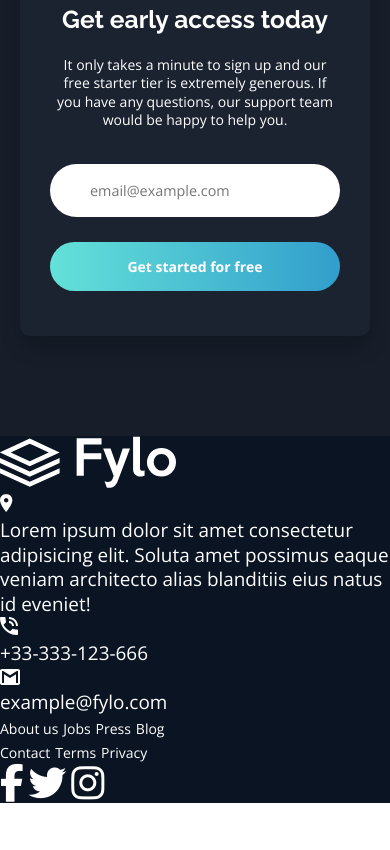
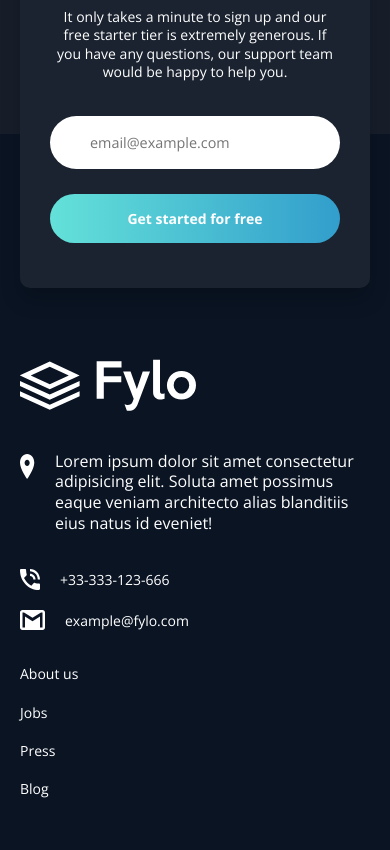
Before and after one commit to MarioG8/Fylo-Landing-Page, a plain HTML site: page index.html in a window 390 px wide. Shown: the part 3620-4470 px from the top of the page. Before the commit the page ends 4423 px from the top, so only its background shows below. Drawn offline with nearby package versions, Linux system fonts and the light colour scheme.

Commit message:
Footer, responsivness, End of working

```diff
--- a/index.html
+++ b/index.html
@@ -1,5 +1,6 @@
 <!DOCTYPE html>
 <html lang="en">
+
 <head>
     <meta charset="UTF-8">
     <meta name="viewport" content="width=device-width, initial-scale=1.0">
@@ -7,11 +8,13 @@
     <title>FEM Fylo Dark Landing Page</title>
 
     <!-- Fonts -->
-    <link href="https://fonts.googleapis.com/css?family=Open+Sans:400,700|Raleway:400,700&display=swap" rel="stylesheet">
+    <link href="https://fonts.googleapis.com/css?family=Open+Sans:400,700|Raleway:400,700&display=swap"
+        rel="stylesheet">
 
     <link rel="stylesheet" href="/css/main.css">
 
 </head>
+
 <body>
 
     <header>
@@ -27,7 +30,7 @@
         <div class="container">
             <img src="/img/illustration-intro.png" alt="">
             <h1>All your files in one secure location, accessible anywhere.</h1>
-        <p>Fylo stores all your most important files in one secure location.    Access them wherever
+            <p>Fylo stores all your most important files in one secure location. Access them wherever
                 you need, share and collaborate with friends family, and co-workers
             </p>
             <button class="button--large">Get Started</button>
@@ -46,7 +49,8 @@
                     Access your files, anywhere
                 </div>
                 <div class="feature-desc">
-                        The ability to use a smartphone, tablet, or computer to access your account means your files follow you everywhere.
+                    The ability to use a smartphone, tablet, or computer to access your account means your files follow
+                    you everywhere.
                 </div>
             </div>
             <div class="feature">
@@ -57,7 +61,8 @@
                     Security you can trust
                 </div>
                 <div class="feature-desc">
-                        2-factor authentications and user-controlled encryption are just a couple of the security features we allow to help secure your files.
+                    2-factor authentications and user-controlled encryption are just a couple of the security features
+                    we allow to help secure your files.
                 </div>
             </div>
             <div class="feature">
@@ -80,7 +85,8 @@
                     Store any type of file
                 </div>
                 <div class="feature-desc">
-                        Whether you're sharing holidays photos or work documents, Fylo has you covered allowing for all file types to be securely stored and shared.
+                    Whether you're sharing holidays photos or work documents, Fylo has you covered allowing for all file
+                    types to be securely stored and shared.
                 </div>
             </div>
 
@@ -95,10 +101,12 @@
             <div class="productive__txt">
                 <h2 class="large">Stay productive, wherever you are</h2>
                 <p>
-                    Never let location be an issue when accessing your files. Fylo has you covered for all of your file storage needs.
+                    Never let location be an issue when accessing your files. Fylo has you covered for all of your file
+                    storage needs.
                 </p>
                 <p>
-                    Securely share files and folders with friends, family and colleagues for live collaboration. No email attachments required.
+                    Securely share files and folders with friends, family and colleagues for live collaboration. No
+                    email attachments required.
                 </p>
                 <a href="#">See how Fylo works</a>
             </div>
@@ -110,7 +118,8 @@
 
             <div class="quote">
                 <div class="quote__txt">
-                    Fylo has improved our team productivity by an order of magnitude. Since making the switch our team has become a well-oiled collaboration machine.
+                    Fylo has improved our team productivity by an order of magnitude. Since making the switch our team
+                    has become a well-oiled collaboration machine.
                 </div>
                 <div class="quote__author">
                     <div class="quote__author-img">
@@ -123,7 +132,8 @@
 
             <div class="quote">
                 <div class="quote__txt">
-                    Fylo has improved our team productivity by an order of magnitude. Since making the switch our team has become a well-oiled collaboration machine.
+                    Fylo has improved our team productivity by an order of magnitude. Since making the switch our team
+                    has become a well-oiled collaboration machine.
                 </div>
                 <div class="quote__author">
                     <div class="quote__author-img">
@@ -136,7 +146,8 @@
 
             <div class="quote">
                 <div class="quote__txt">
-                    Fylo has improved our team productivity by an order of magnitude. Since making the switch our team has become a well-oiled collaboration machine.
+                    Fylo has improved our team productivity by an order of magnitude. Since making the switch our team
+                    has become a well-oiled collaboration machine.
                 </div>
                 <div class="quote__author">
                     <div class="quote__author-img">
@@ -155,7 +166,8 @@
             <div class="signup__block">
                 <h2 class="small">Get early access today</h2>
                 <p>
-                    It only takes a minute to sign up and our free starter tier is extremely generous. If you have any questions, our support team would be happy to help you.
+                    It only takes a minute to sign up and our free starter tier is extremely generous. If you have any
+                    questions, our support team would be happy to help you.
                 </p>
                 <form class="signup__form">
                     <input type="email" name="email" id="email" placeholder="email@example.com">
@@ -166,23 +178,25 @@
     </section>
 
     <footer class="footer">
+        <div class="container">
             <div class="footer__logo">
                 <img src="/img/logo.svg" alt="Fylo Logo">
             </div>
             <div class="footer__address">
                 <img src="/img/icon-location.svg" alt="Map icon">
                 <div class="address">
-                Lorem ipsum dolor sit amet consectetur adipisicing elit. Soluta amet possimus eaque veniam architecto alias blanditiis eius natus id eveniet!
+                    Lorem ipsum dolor sit amet consectetur adipisicing elit. Soluta amet possimus eaque veniam
+                    architecto alias blanditiis eius natus id eveniet!
                 </div>
             </div>
             <div class="footer__contact">
                 <div class="footer__contact-phone">
                     <img src="/img/icon-phone.svg" alt="Phone icon">
-                <div class="phone"><a href="tel:+33-333-123-666"></a>+33-333-123-666</div>
+                    <div class="phone"><a href="tel:+33-333-123-666">+33-333-123-666</a></div>
                 </div>
                 <div class="footer__contact-email">
                     <img src="/img/icon-email.svg" alt="Phone icon">
-                <div class="email"><a href="mailto:example@fylo.com"></a>example@fylo.com</div>
+                    <div class="email"><a href="mailto:example@fylo.com">example@fylo.com</a></div>
                 </div>
             </div>
             <div class="footer__links1">
@@ -197,12 +211,14 @@
                 <a href="#">Privacy</a>
             </div>
             <div class="footer__social">
-            <i class="fab fa-facebook-f"></i>
-            <i class="fab fa-twitter"></i>
-            <i class="fab fa-instagram"></i>
+                <a href="#"><i class="fab fa-facebook-f"></i></a>
+                <a href="#"><i class="fab fa-twitter"></i></a>
+                <a href="#"><i class="fab fa-instagram"></i></a>
+            </div>
         </div>
     </footer>
 
     <script src="https://kit.fontawesome.com/6daa1d6b67.js" crossorigin="anonymous"></script>
 </body>
+
 </html>
--- a/scss/_footer.scss
+++ b/scss/_footer.scss
@@ -1,15 +1,34 @@
 .footer {
     background-color: $footerBg;
-    display: grid;
-    grid-template-columns: 1fr;
-    grid-template-areas: "logo" "address" "contact" "links1" "links2" "social";
+    font-size: 1rem;
+    padding-top: 200px;
 
+    a:hover {
+        text-decoration: underline;
+        cursor: pointer;
+    }
 
+    .container{
+        display: grid;
+        row-gap: 35px;
+        column-gap: 0px;
+        grid-template-columns: 1fr;
+        grid-template-areas: "logo" "address" "contact" "links1" "links2" "social";
+
+    @include breakpoint(medium) {
+        column-gap: 25px;
+    }
     @include breakpoint(large) {
-        grid-template-columns: 2fr repeat(4, 1fr);
-        grid-template-rows: repeat(2, 1fr);
+        column-gap: 35px;
+        grid-template-columns: 3fr 2fr 2fr 2fr auto;
+        grid-template-rows: 60px 1fr;
         grid-template-areas: "logo logo logo logo logo"
                             "address contact links1 links2 social";
+    }
+
+    @include breakpoint(xlarge) {
+        column-gap: 60px;
+    }
     }
 
     &__logo {
@@ -21,33 +40,89 @@
     }
     &__address {
         grid-area: address;
+        display: flex;
+
+        img {
+            flex: 0 0 10px;
+            margin-right: 20px;
+            margin-top: 3px;
+            width: 15px;
+            height: 25px;
+        }
 
     }
     &__contact {
         grid-area: contact;
+
+        @include breakpoint(large) {
+            justify-self: right;
+        }
+
+        a {
+            font-size: 0.875rem;
+        }
+
+        &-phone,
+        &-email {
+            display: flex;
+        }
+
         &-phone {
+            margin-bottom: 20px;
+        }
 
+        &-phone img {
+            width: 20px;
+            margin-right: 20px;
         }
-        &-email {
 
+        &-email img {
+            width: 25px;
+            margin-right: 20px;
         }
+
 
     }
 
     &__links1,
     &__links2 {
 
+        a {
+            display: block;
+            margin-bottom: 20px;
+        }
     }
+
     &__links1 {
         grid-area: links1;
+
+        @include breakpoint(large) {
+            justify-self: right;
+        }
+
     }
+
     &__links2 {
         grid-area: links2;
     }
+
     &__social {
         grid-area: social;
+        justify-self: center;
+
+        @include breakpoint(medium) {
+            justify-self: start;
+        }
+
         i {
             font-size: 2em;
+            padding: 10px;
+            margin-right: 16px;
+            transition: all 200ms ease-in-out;
+
+            &:hover {
+                color: rgba($ctaBlue, 0.9);
+            }
         }
     }
 }
--- a/scss/_quote.scss
+++ b/scss/_quote.scss
@@ -1,4 +1,5 @@
 .quotes{
+    padding-bottom: 200px;
 
     &__grid {
         position: relative;
--- a/scss/_signup.scss
+++ b/scss/_signup.scss
@@ -1,4 +1,9 @@
 .signup {
+
+    position: absolute;
+    background: transparent;
+    width: 100%;
+    transform: translateY(-248px);
 
     &__block {
         border-radius: $border-radius;
```
Also changed, not shown: css/main.css. Lines whose indentation alone changed are shown as unchanged.
